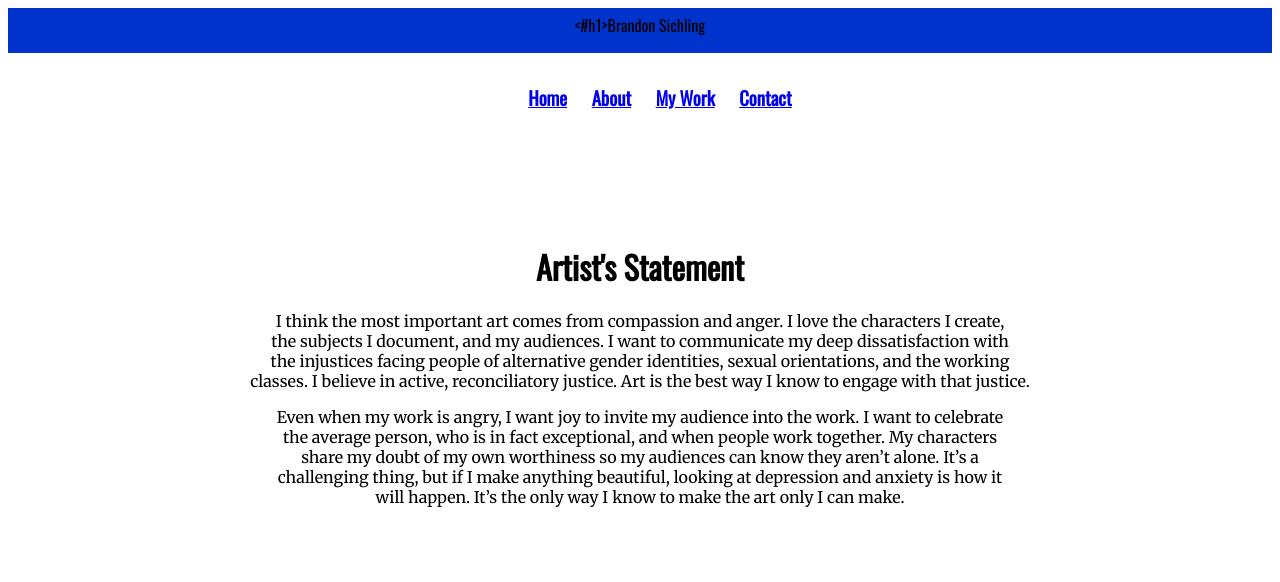
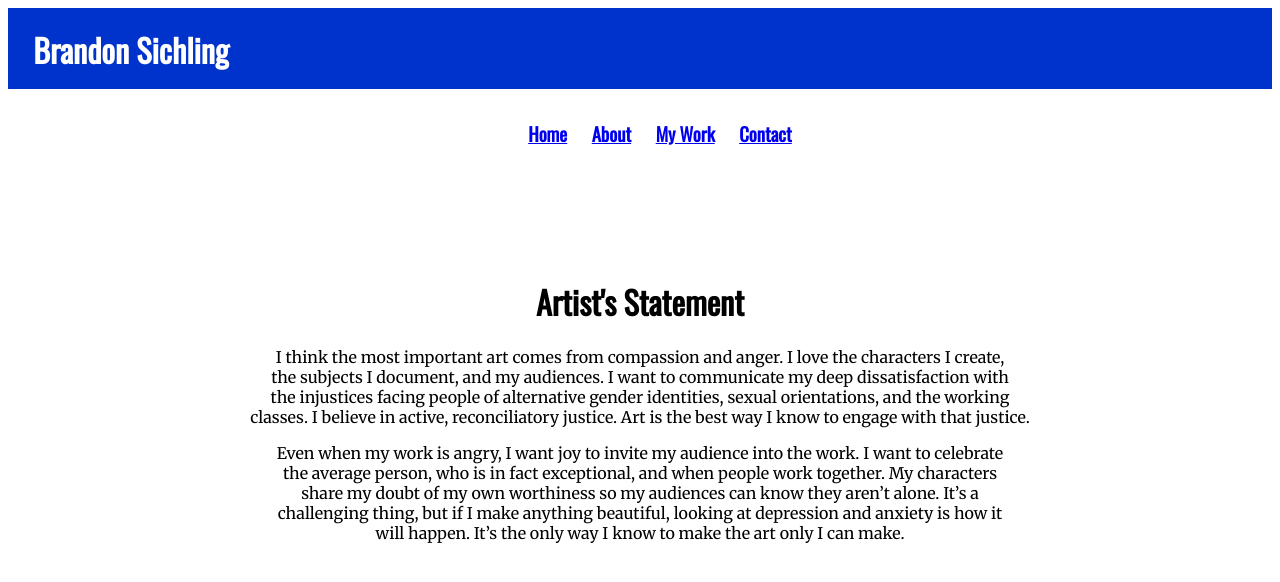
Before and after one commit to dylanesque/BrandonWebsite, a plain HTML site: page thework.html in a window 1280 px wide. Drawn offline with nearby package versions, Linux system fonts and the light colour scheme.

Commit message:
Update thework.html

```diff
--- a/thework.html
+++ b/thework.html
@@ -12,7 +12,7 @@
 <body>
     <div class="top">
     <header>
-        <#h1>Brandon Sichling</h1>
+        <h1>Brandon Sichling</h1>
         <nav>
             <ul>
                 <li><a href="index.html"><h3>Home</h3></a></li>
```
